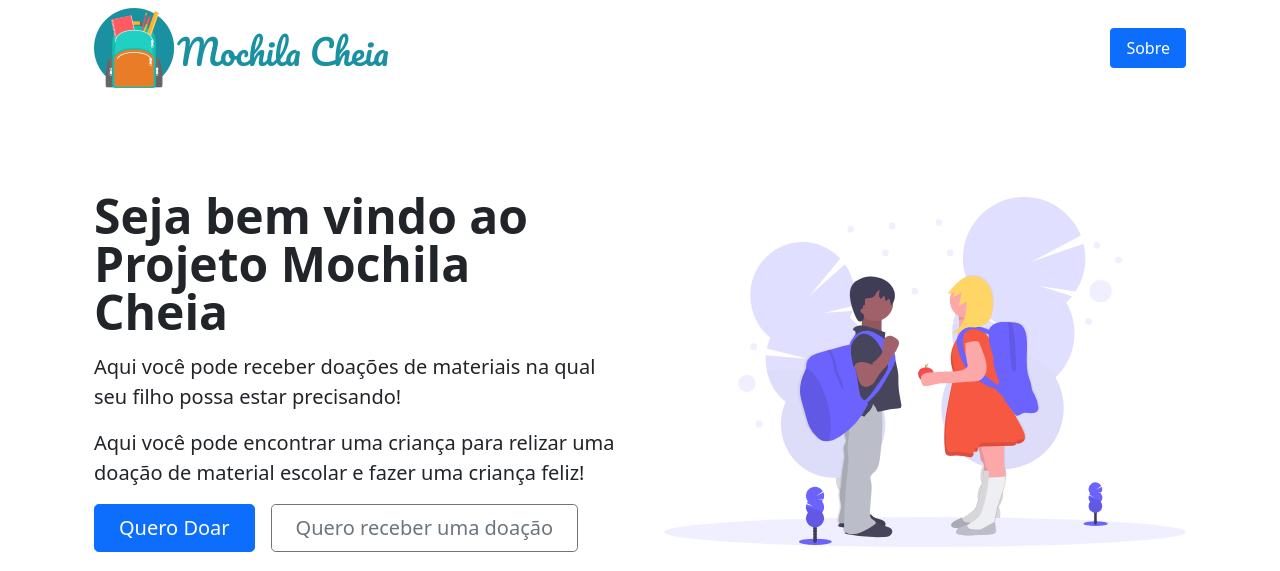
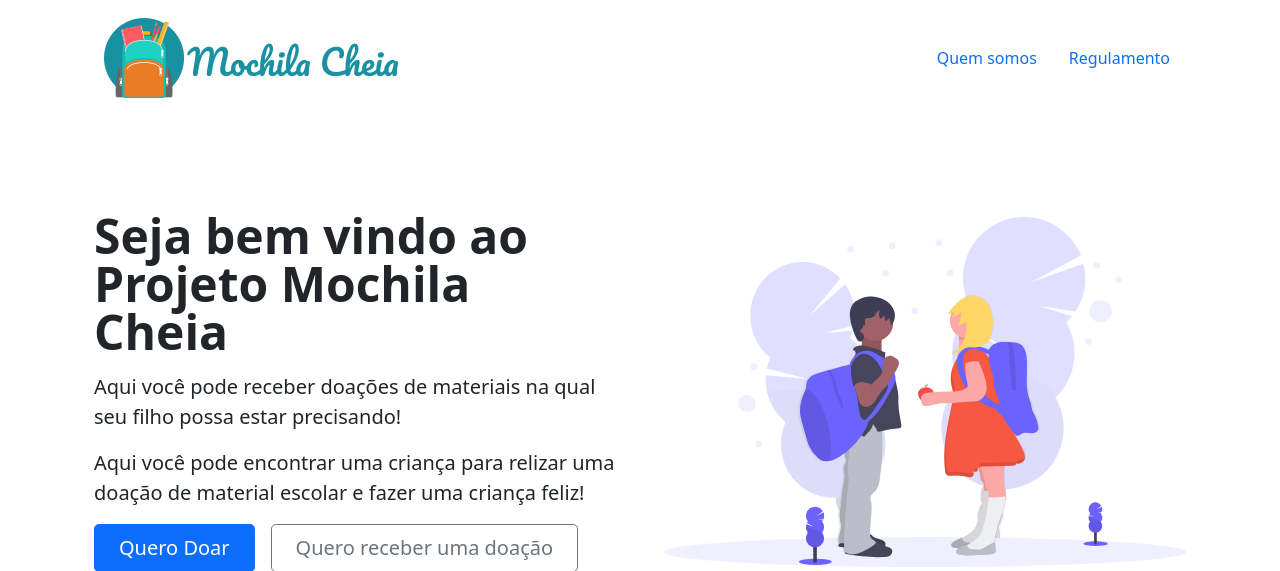
Before and after one commit to adiala/mochila-cheia-hackaton, a PHP site: page / in a window 1280 px wide. Shown: the top 571 px of the page. Run offline with PHP 8.4, Linux system fonts and the light colour scheme.

Commit message:
adiciona botão quem somos

```diff
--- a/css/style.css
+++ b/css/style.css
@@ -2,6 +2,7 @@
   background: url(../images/logo.png);
   width:294px;
   height:80px;
+  margin: 10px;
 }
 @media only screen and (max-width:800px) {
   .navbar-brand {
--- a/index.html
+++ b/index.html
@@ -15,9 +15,12 @@
     <nav class="navbar navbar-expand-lg navbar-light" style="background-color: #ffffff;">
       <div class="container-fluid">
         <a class="navbar-brand" href="#"></a>
-        <ul class="nav nav-pills justify-content-end">
+        <ul class="nav justify-content-end">
           <li class="nav-item">
-            <a class="nav-link active" aria-current="page" href="#sobre">Sobre</a>
+            <a class="nav-link active" aria-current="page" href="#sobre">Quem somos</a>
+          </li>
+          <li class="nav-item">
+            <a class="nav-link active" href="#">Regulamento</a>
           </li>
         </ul>
       </div>
```
